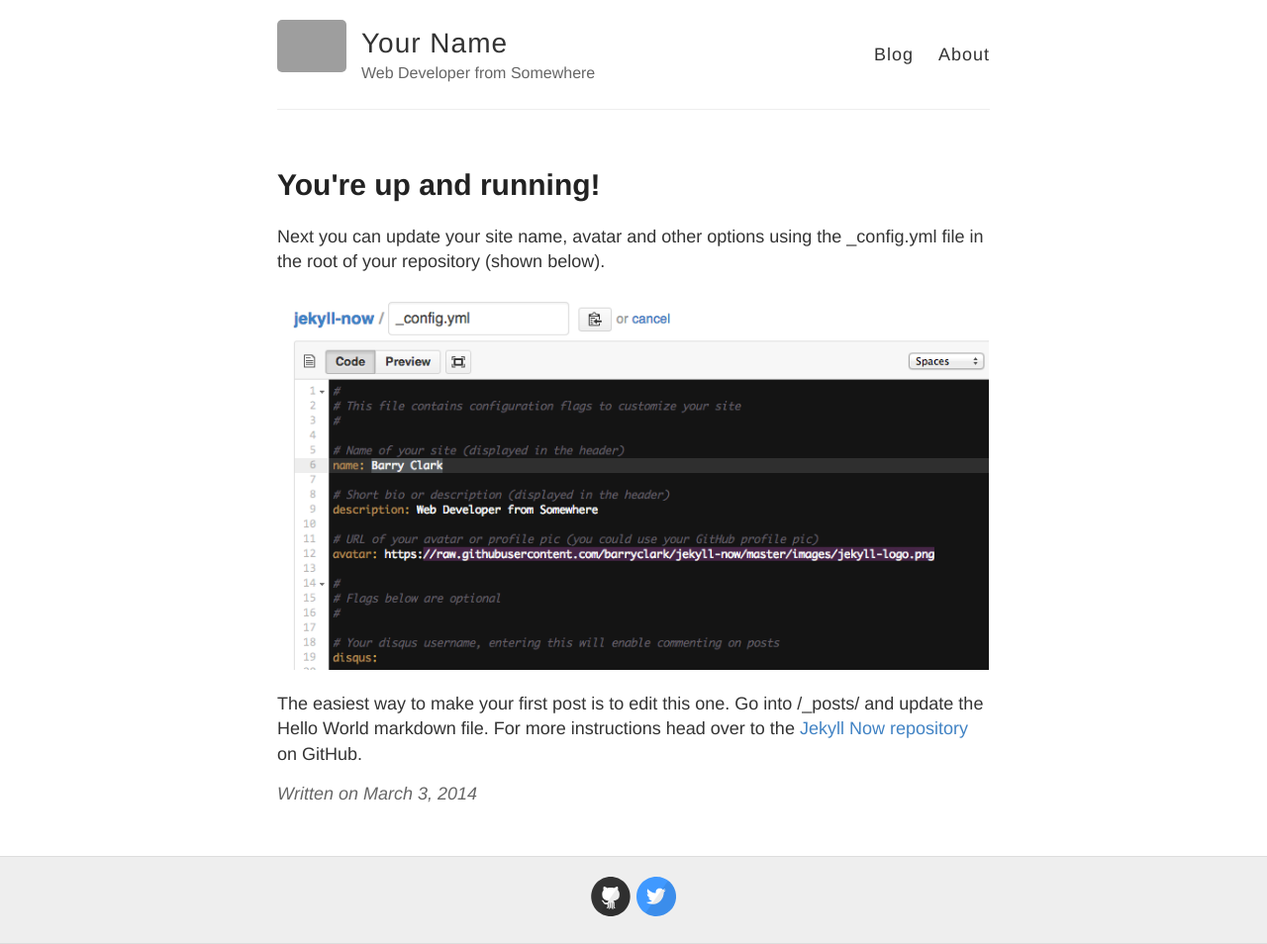
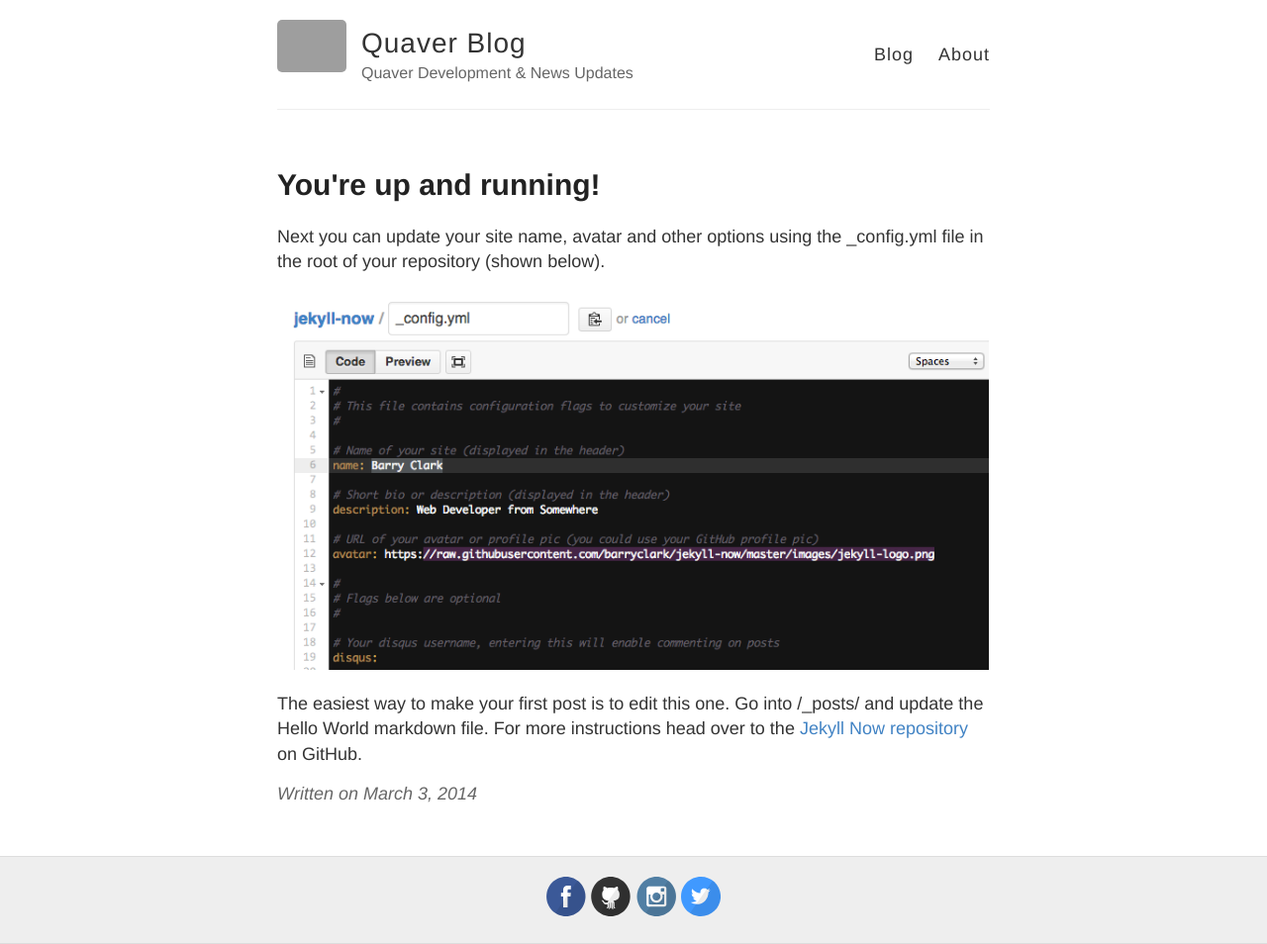
Before and after one commit to Quaver/Quaver.Blog, a Jekyll site: the page built from _posts/2014-3-3-Hello-World.md, in a window 1280 px wide. Shown: the whole page at 99% size. Built offline with Jekyll 4.4.1, drawn with Linux system fonts in a browser that asks for light colours; part of the change alters nothing that is shown; grey boxes are pictures that could not be loaded.

Commit message:
Update _config.yml

```diff
--- a/_config.yml
+++ b/_config.yml
@@ -3,10 +3,10 @@
 #
 
 # Name of your site (displayed in the header)
-name: Your Name
+name: Quaver Blog
 
 # Short bio or description (displayed in the header)
-description: Web Developer from Somewhere
+description: Quaver Development & News Updates
 
 # URL of your avatar or profile pic (you could use your GitHub profile pic)
 avatar: https://raw.githubusercontent.com/barryclark/jekyll-now/master/images/jekyll-logo.png
@@ -19,14 +19,14 @@ avatar: https://raw.githubusercontent.com/barryclark/jekyll-now/master/images/je
 footer-links:
   dribbble:
   email:
-  facebook:
+  facebook: QuaverGame
   flickr:
-  github: barryclark/jekyll-now
-  instagram:
+  github: Swan
+  instagram: QuaverGame
   linkedin:
   pinterest:
   rss: # just type anything here for a working RSS icon
-  twitter: jekyllrb
+  twitter: QuaverGame
   stackoverflow: # your stackoverflow profile, e.g. "users/50476/bart-kiers"
   youtube: # channel/<your_long_string> or user/<user-name>
   googleplus: # anything in your profile username that comes after plus.google.com/
@@ -41,7 +41,7 @@ google_analytics:
 
 # Your website URL (e.g. http://barryclark.github.io or http://www.barryclark.co)
 # Used for Sitemap.xml and your RSS feed
-url:
+url: https://quavergame.com
 
 # If you're hosting your site at a Project repository on GitHub pages
 # (http://yourusername.github.io/repository-name)
```
